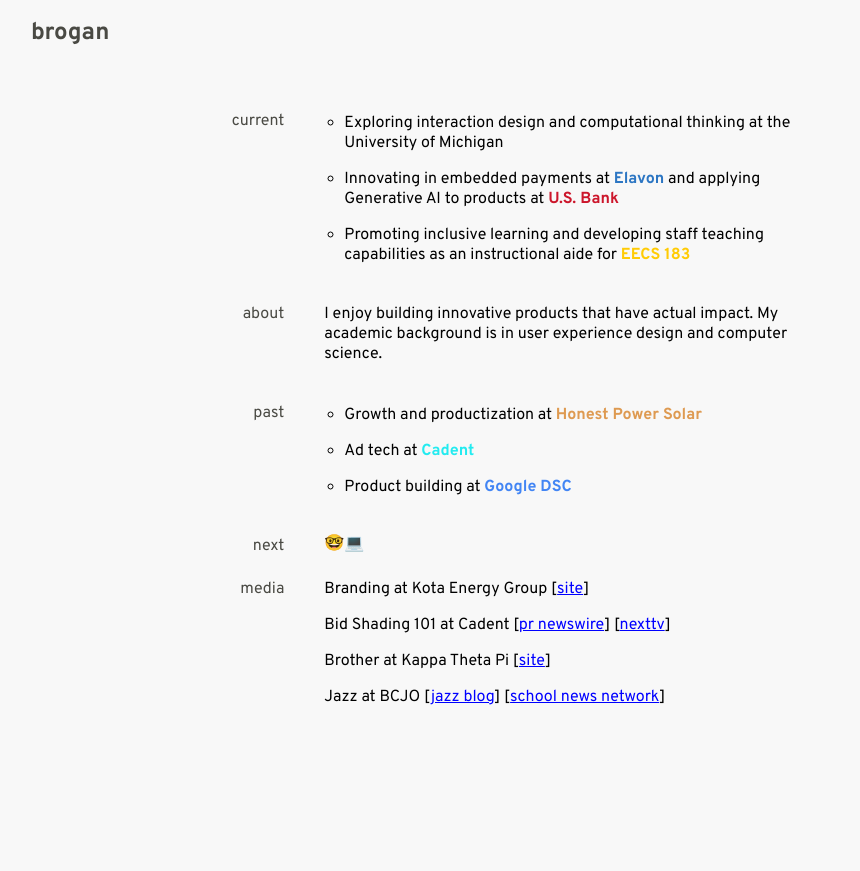
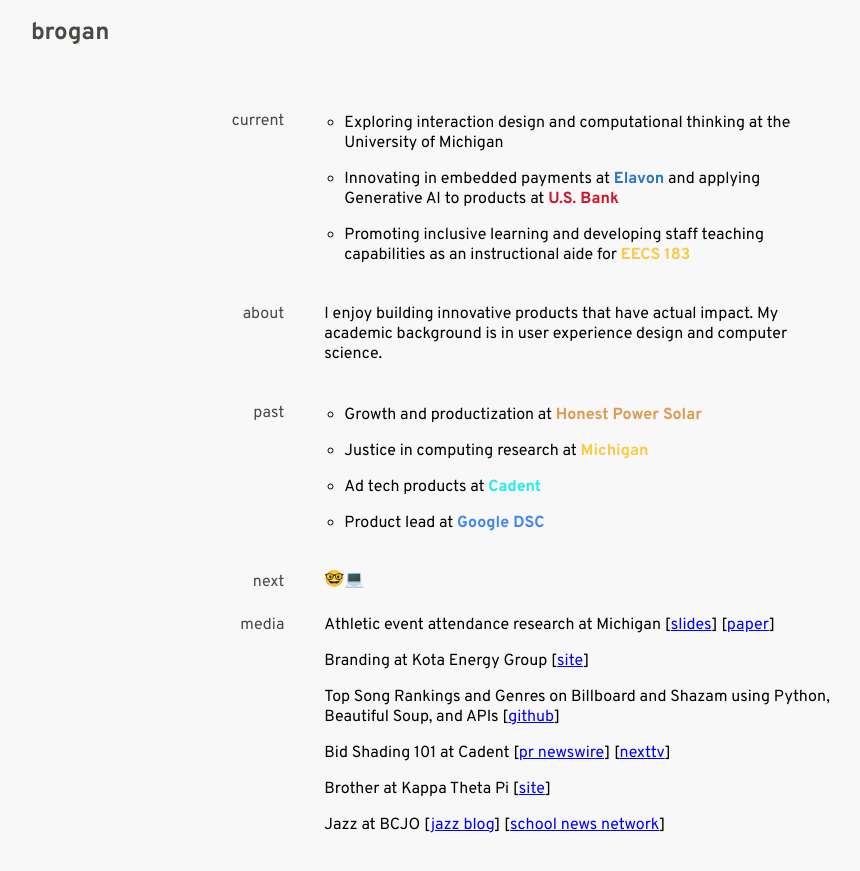
Before and after one commit to bkaczkofsky/bkaczkofsky.github.io, a plain HTML site: page index.html in a window 1280 px wide. Shown: the whole page, without its empty margins (209-1069 px from the left). Before the commit the page ends 800 px from the top, so only its background shows below. Drawn offline with Linux system fonts and the light colour scheme.

Commit message:
Add files via upload

```diff
--- a/index.html
+++ b/index.html
@@ -126,7 +126,7 @@
         <ul>
             <li>Exploring interaction design and computational thinking at the University of Michigan</li>
             <li>Innovating in embedded payments at <a href="https://www.elavon.com" style="color: #2C76C3; font-weight: 700; text-decoration: none;" target="_blank" onmouseover="this.style.color='lightblue'" onmouseout="this.style.color='#2C76C3'">Elavon</a> and applying Generative AI to products at <a href="https://www.usbank.com" style="color: #CC162B; font-weight: 700; text-decoration: none;" target="_blank" onmouseover="this.style.color='lightblue'" onmouseout="this.style.color='#CC162B'">U.S. Bank</a></li>
-            <li>Promoting inclusive learning and developing staff teaching capabilities as an instructional aide for <a href="https://www.elavon.com" style="color: #FFCB05; font-weight: 700; text-decoration: none;" target="_blank" onmouseover="this.style.color='lightblue'" onmouseout="this.style.color='#FFCB05'">EECS 183</a></li>
+            <li>Promoting inclusive learning and developing staff teaching capabilities as an instructional aide for <a href="https://www.elavon.com" style="color: #F9CB46; font-weight: 700; text-decoration: none;" target="_blank" onmouseover="this.style.color='lightblue'" onmouseout="this.style.color='#F9CB46'">EECS 183</a></li>
         </ul>
       </div>
     </div>
@@ -143,8 +143,9 @@
         <div class="right-box">
           <ul>
             <li>Growth and productization at <a href="https://www.myhonestpower.com/" style="color: #DE9A51; font-weight: 700; text-decoration: none;" target="_blank" onmouseover="this.style.color='lightblue'" onmouseout="this.style.color='#DE9A51'">Honest Power Solar</a></li>
-            <li>Ad tech at <a href="https://www.cadent.tv" style="color: #23EBF0; font-weight: 700; text-decoration: none;" target="_blank" onmouseover="this.style.color='lightblue'" onmouseout="this.style.color='#23EBF0'">Cadent</a></li>
-            <li>Product building at <a href="https://gdsc.community.dev/university-of-michigan-ann-arbor/" style="color: #4285F4; font-weight: 700; text-decoration: none;" target="_blank" onmouseover="this.style.color='lightblue'" onmouseout="this.style.color='#4285F4'">Google DSC</a></li>
+            <li>Justice in computing research at <a href="https://www.engin.umich.edu/research/" style="color: #F9CB46; font-weight: 700; text-decoration: none;" target="_blank" onmouseover="this.style.color='lightblue'" onmouseout="this.style.color='#F9CB46'">Michigan</a></li>
+            <li>Ad tech products at <a href="https://www.cadent.tv" style="color: #23EBF0; font-weight: 700; text-decoration: none;" target="_blank" onmouseover="this.style.color='lightblue'" onmouseout="this.style.color='#23EBF0'">Cadent</a></li>
+            <li>Product lead at <a href="https://gdsc.community.dev/university-of-michigan-ann-arbor/" style="color: #4285F4; font-weight: 700; text-decoration: none;" target="_blank" onmouseover="this.style.color='lightblue'" onmouseout="this.style.color='#4285F4'">Google DSC</a></li>
           </ul>
         </div>
       </div>
@@ -157,7 +158,9 @@
       <div class="flex-container">
         <div class="left-box">media</div>
         <div class="right-box" style="margin-top: 3px;">
+            <p>Athletic event attendance research at Michigan [<a href="https://drive.google.com/file/d/1bjynk5qn_PqHssH4uzrgpFXqXrUvNJOo/view?usp=sharing" style="text-decoration: underline; color: blue;" target="_blank" onmouseover="this.style.color='lightblue'" onmouseout="this.style.color='blue'">slides</a>] [<a href="https://drive.google.com/file/d/1GEezipshDBXxNC-BNdrdxU4jmOK_tmSt/view?usp=sharing" style="text-decoration: underline; color: blue;" target="_blank" onmouseover="this.style.color='lightblue'" onmouseout="this.style.color='blue'">paper</a>]</p>
             <p>Branding at Kota Energy Group [<a href="https://www.kotasolar.com/#home" style="text-decoration: underline; color: blue;" target="_blank" onmouseover="this.style.color='lightblue'" onmouseout="this.style.color='blue'">site</a>]</p>
+            <p>Top Song Rankings and Genres on Billboard and Shazam using Python, Beautiful Soup, and APIs [<a href="https://github.com/bkaczkofsky/si206_final_project/tree/main" style="text-decoration: underline; color: blue;" target="_blank" onmouseover="this.style.color='lightblue'" onmouseout="this.style.color='blue'">github</a>]</p>
             <p>Bid Shading 101 at Cadent [<a href="https://www.prnewswire.com/news-releases/cadent-aperture-enables-programmatic-guaranteed-bidding-across-addressable-linear-and-ctv-301554771.html" style="text-decoration: underline; color: blue;" target="_blank" onmouseover="this.style.color='lightblue'" onmouseout="this.style.color='blue'">pr newswire</a>] [<a href="https://www.nexttv.com/news/cadent-enables-programmatic-bidding-across-multiple-devices" style="text-decoration: underline; color: blue;" target="_blank" onmouseover="this.style.color='lightblue'" onmouseout="this.style.color='blue'">nexttv</a>]</p>
             <p>Brother at Kappa Theta Pi [<a href="https://ktpmichigan.com/" style="text-decoration: underline; color: blue;" target="_blank" onmouseover="this.style.color='lightblue'" onmouseout="this.style.color='blue'">site</a>]</p>
             <p>Jazz at BCJO [<a href="https://www.jazz.org/blog/congratulations-to-the-2020-essentially-ellington-festival-award-winners/" style="text-decoration: underline; color: blue;" target="_blank" onmouseover="this.style.color='lightblue'" onmouseout="this.style.color='blue'">jazz blog</a>] [<a href="https://www.schoolnewsnetwork.org/2020/04/21/the-best-of-jazz/" style="text-decoration: underline; color: blue;" target="_blank" onmouseover="this.style.color='lightblue'" onmouseout="this.style.color='blue'">school news network</a>]</p>
```
